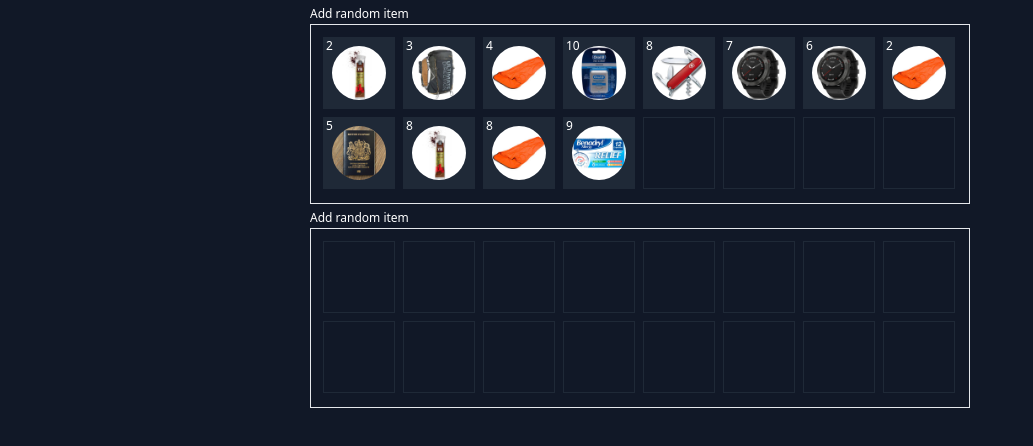
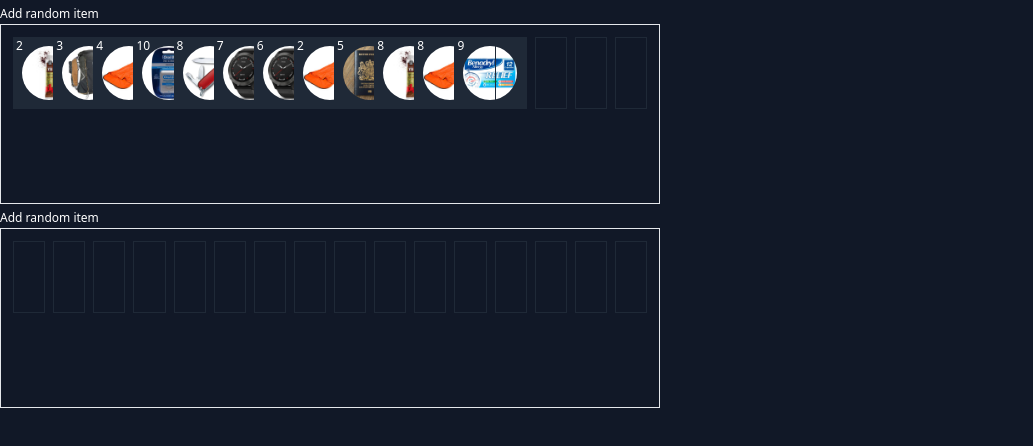
Before and after one commit to francisashley/inventory-prototype-nuxt3, a Nuxt app: page / in a window 1280 px wide. Shown: the top 446 px of the page, without its empty margins (0-1033 px from the left). Built offline with nearby package versions, Linux system fonts and the light colour scheme.

Commit message:
refactor: handle size externally

```diff
--- a/components/Container.vue
+++ b/components/Container.vue
@@ -1,12 +1,10 @@
 <template>
-  <div :style="containerStyle">
-    <div class="tw-flex tw-flex-wrap tw-mx-auto">
-      <ContainerSlot v-for="cell in container.cells" :key="cell.id" :path="cell.path">
-        <Item v-if="cell.item" :item="cell.item" />
-      </ContainerSlot>
-      <HeldItem :item="hand && !hand.isDragging ? hand.item : null" />
-      <CellTooltip v-if="!hand" :cell="hoveredCell" />
-    </div>
+  <div>
+    <ContainerSlot v-for="cell in container.cells" :key="cell.id" :path="cell.path">
+      <Item v-if="cell.item" :item="cell.item" />
+    </ContainerSlot>
+    <HeldItem :item="hand && !hand.isDragging ? hand.item : null" />
+    <CellTooltip v-if="!hand" :cell="hoveredCell" />
   </div>
 </template>
 
@@ -34,9 +32,4 @@ const { container } = createContainer(props)
 
 // update container when props change
 watch(props, () => updateContainer(props.id, props))
-
-const containerStyle = computed(() => ({
-  width: props.size[0] * 5 + 1.25 + 'rem',
-  height: props.size[1] * 5 + 1.25 + 'rem',
-}))
 </script>
--- a/demos/BasicDemo.vue
+++ b/demos/BasicDemo.vue
@@ -5,11 +5,15 @@
       :id="container.id"
       :cells="container.cells"
       :size="container.size"
-      class="tw-relative tw-p-2 tw-border tw-border-thin tw-overflow-scroll"
+      class="tw-relative tw-p-2 tw-border tw-border-thin tw-overflow-scroll tw-flex tw-flex-wrap tw-mx-auto"
       :class="{
         'tw-border-blue-400': container.color === 'blue',
         'tw-border-red-400': container.color === 'red',
         'tw-border-white': container.color === null,
+      }"
+      :style="{
+        width: container.size[0] * 5 + 1.25 + 'rem',
+        height: container.size[1] * 5 + 1.25 + 'rem',
       }"
       @change="onChange"
     />
```
